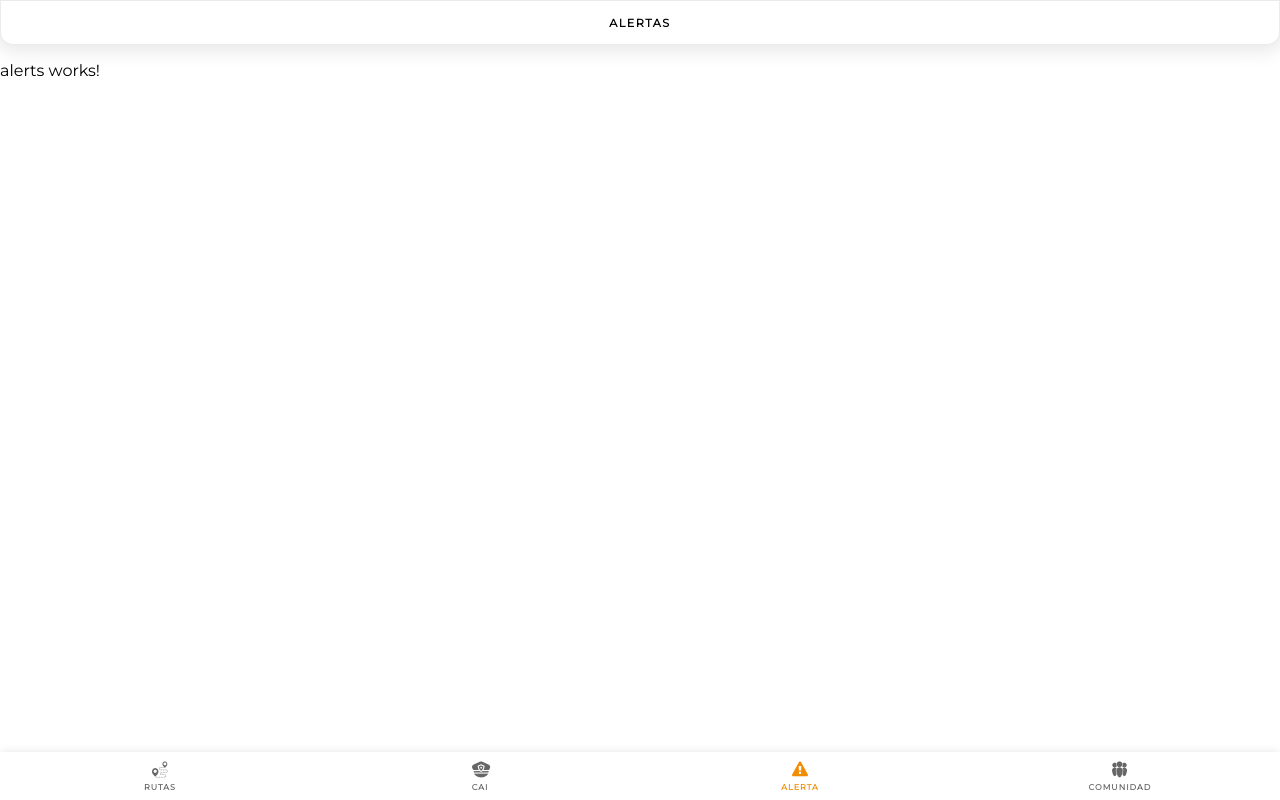
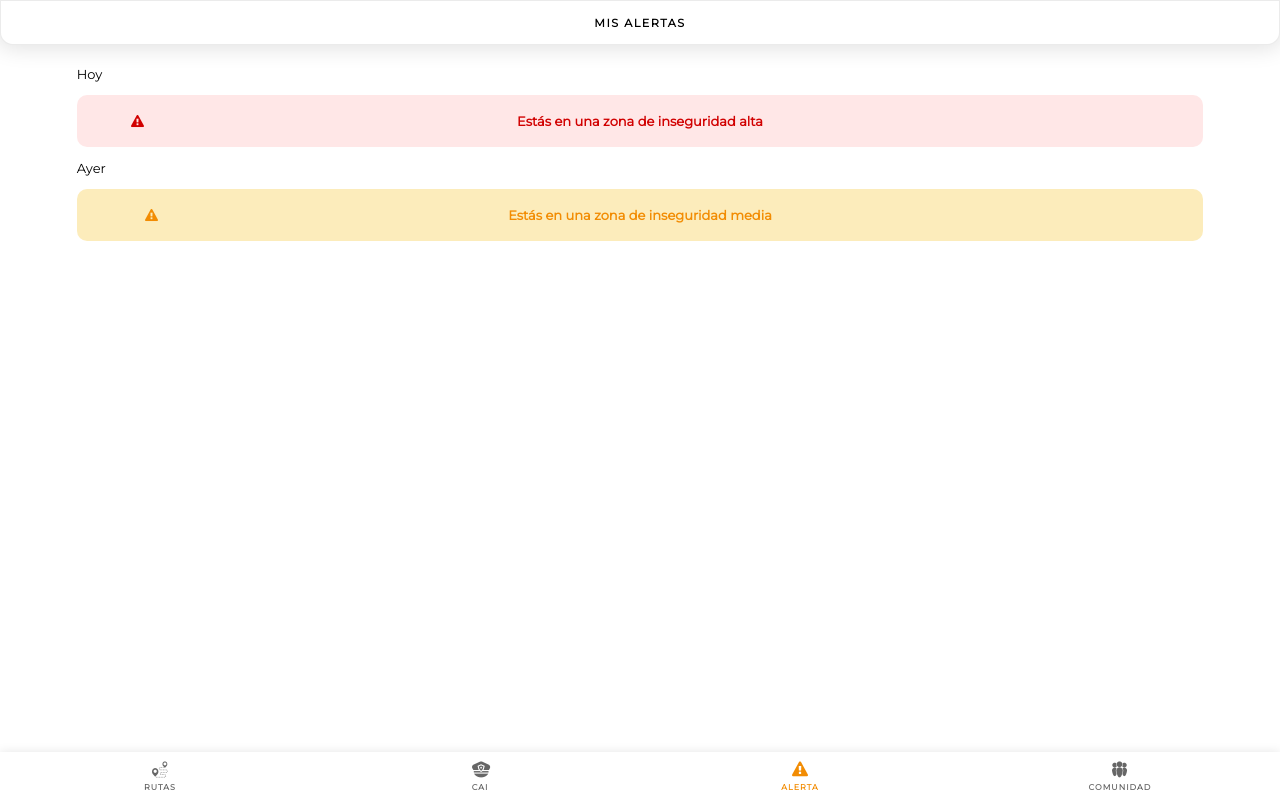
Before and after one commit to m-alva/seguri, an Angular app: page /alerts in a window 1280 px wide. Built offline with nearby package versions, Linux system fonts and the light colour scheme.

Commit message:
Se finaliza la vista de las alertas

```diff
--- a/package.json
+++ b/package.json
@@ -40,7 +40,7 @@
     "zone.js": "~0.9.1"
   },
   "devDependencies": {
-    "@angular-devkit/build-angular": "~0.800.0",
+    "@angular-devkit/build-angular": "^0.800.6",
     "@angular/cli": "~8.0.3",
     "@angular/compiler-cli": "~8.0.1",
     "@nativescript/schematics": "~0.7.0",
--- a/src/app/pages/alerts/alerts.component.css
+++ b/src/app/pages/alerts/alerts.component.css
@@ -0,0 +1,31 @@
+.wrapper {
+    margin:1vh 6vw;
+    font-size:13px;
+}
+.sep {
+    display:grid;
+    grid-template-columns: 1fr 3fr;
+}
+.redAlert {
+    display:grid;
+    grid-template-columns: 1fr 8fr 1fr;
+    background-color: #FFE7E7;
+    color:#D10000;
+    padding: 5px;
+    border-radius:10px;
+    justify-items: center;
+    align-items: center;
+}
+.danger {
+    font-weight:bold;
+}
+.yellowAlert {
+    display:grid;
+    grid-template-columns: 1fr 6fr 1fr;
+    background-color: rgba(242, 183, 5, 0.27);
+    color: #F28C03;
+    padding: 5px;
+    border-radius:10px;
+    justify-items: center;
+    align-items: center;
+}
--- a/src/app/pages/alerts/alerts.component.html
+++ b/src/app/pages/alerts/alerts.component.html
@@ -1 +1,16 @@
-<p>alerts works!</p>
+<div class="wrapper">
+        <div class = "sep">
+            <p>Hoy</p>
+        </div>
+        <div class="redAlert">
+            <i class="icon-attention"></i>
+            <p class = "danger">Estás en una zona de inseguridad alta</p>
+        </div>
+        <div class = "sep">
+            <p>Ayer</p>
+        </div>
+        <div class="yellowAlert">
+            <i class="icon-attention"></i>
+            <p class = "danger">Estás en una zona de inseguridad media</p>
+        </div>
+</div>
--- a/src/app/pages/alerts/alerts.component.ts
+++ b/src/app/pages/alerts/alerts.component.ts
@@ -11,7 +11,7 @@ export class AlertsComponent implements OnInit {
   constructor(
     private share: ShareService,
   ) {
-    this.share.title.next("Alertas")
+    this.share.title.next("Mis alertas")
   }
 
   ngOnInit() {
```
